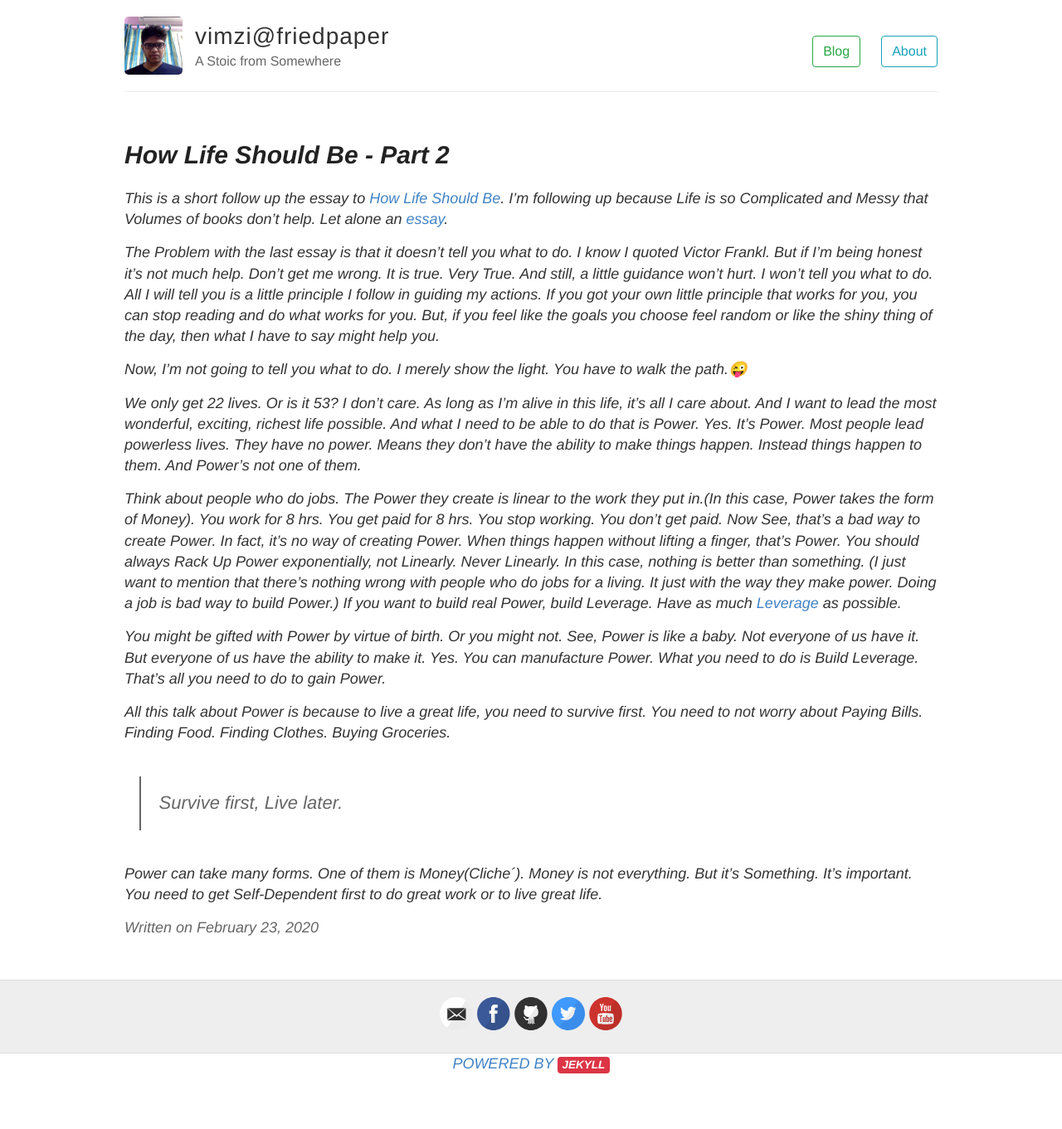
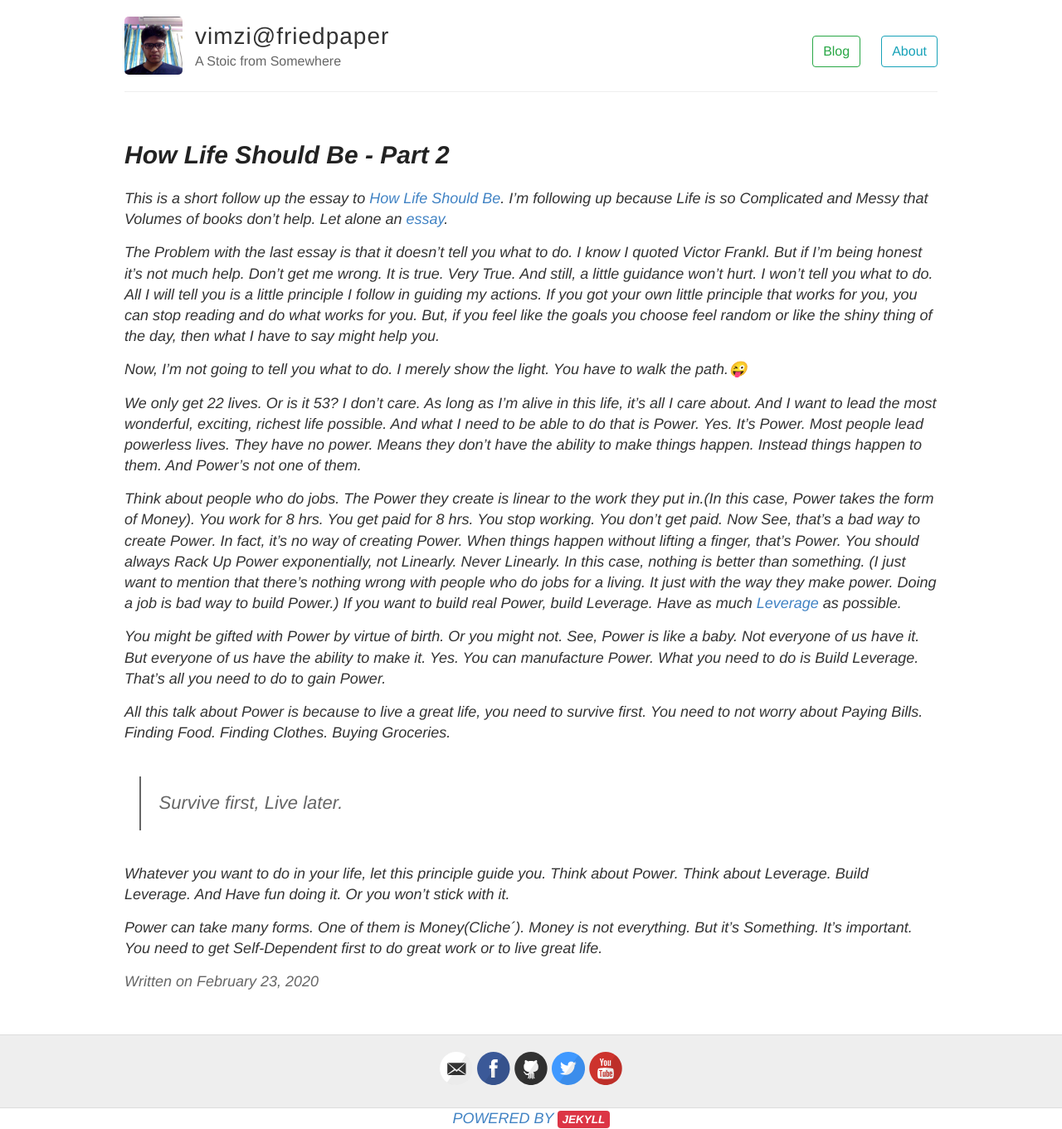
Before and after one commit to elliotjsteve/elliotjsteve.github.io, a Jekyll site: the page built from _posts/2020-02-23-how_life_should_be_2.md, in a window 1280 px wide. Shown: the whole page at 83% size. Built offline with Jekyll 4.4.1, drawn with Linux system fonts in a browser that asks for light colours; before the commit the page ends 1296 px from its top, so only the background shows below that.

Commit message:
new_post

```diff
--- a/_posts/2020-02-23-how_life_should_be_2.md
+++ b/_posts/2020-02-23-how_life_should_be_2.md
@@ -71,6 +71,13 @@ Buying Groceries.
 
 >Survive first, Live later.
 
+Whatever you want to do in your life, let this principle guide you.
+Think about Power.
+Think about Leverage.
+Build Leverage.
+And Have fun doing it.
+Or you won't stick with it.
+
 Power can take many forms.
 One of them is Money(Cliche´).
 Money is not everything.
```
